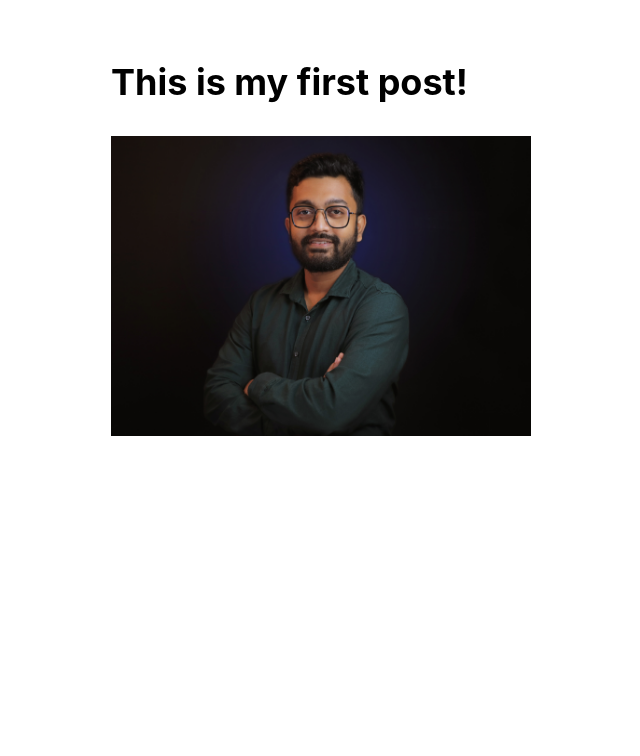
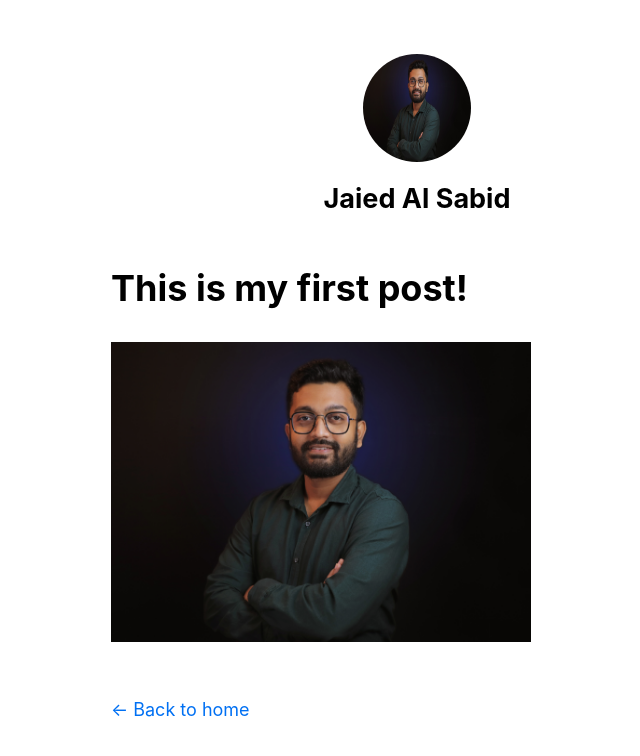
Before and after one commit to jaiedsabid/learning-nextjs, a Next.js app: page /posts/first-post in a window 1280 px wide. Shown: the top 756 px of the page, without its empty margins (223-863 px from the left). Built offline with nearby package versions, Linux system fonts and the light colour scheme.

Commit message:
Updated layout component
Added back to the home button at the bottom and added profile image and link to home page at the top.

```diff
--- a/components/layout/index.js
+++ b/components/layout/index.js
@@ -1,7 +1,56 @@
+import Link from 'next/link';
+
+// Local Imports.
+import { Image } from '../index';
 import styles from './layout.module.scss';
+import utilStyles from '../../styles/utils.module.scss';
 
-const Layout = ({ children }) => {
-    return <div className={styles.container}>{children}</div>;
+const name = 'Jaied Al Sabid';
+
+const Layout = ({ children, home }) => {
+    return (
+        <div className={styles.container}>
+            <header className={styles.header}>
+                {home ? (
+                    <>
+                        <Image
+                            priority
+                            src="/images/profile.jpg"
+                            className={utilStyles.borderCircle}
+                            height={144}
+                            width={144}
+                            alt=""
+                        />
+                        <h1 className={utilStyles.heading2Xl}>{name}</h1>
+                    </>
+                ) : (
+                    <>
+                        <Link href="/">
+                            <Image
+                                priority
+                                src="/images/profile.jpg"
+                                className={utilStyles.borderCircle}
+                                height={108}
+                                width={108}
+                                alt=""
+                            />
+                        </Link>
+                        <h2 className={utilStyles.headingLg}>
+                            <Link href="/" className={utilStyles.colorInherit}>
+                                {name}
+                            </Link>
+                        </h2>
+                    </>
+                )}
+            </header>
+            <main>{children}</main>
+            {!home && (
+                <div className={styles.backToHome}>
+                    <Link href="/">← Back to home</Link>
+                </div>
+            )}
+        </div>
+    );
 };
 
 export default Layout;
```
